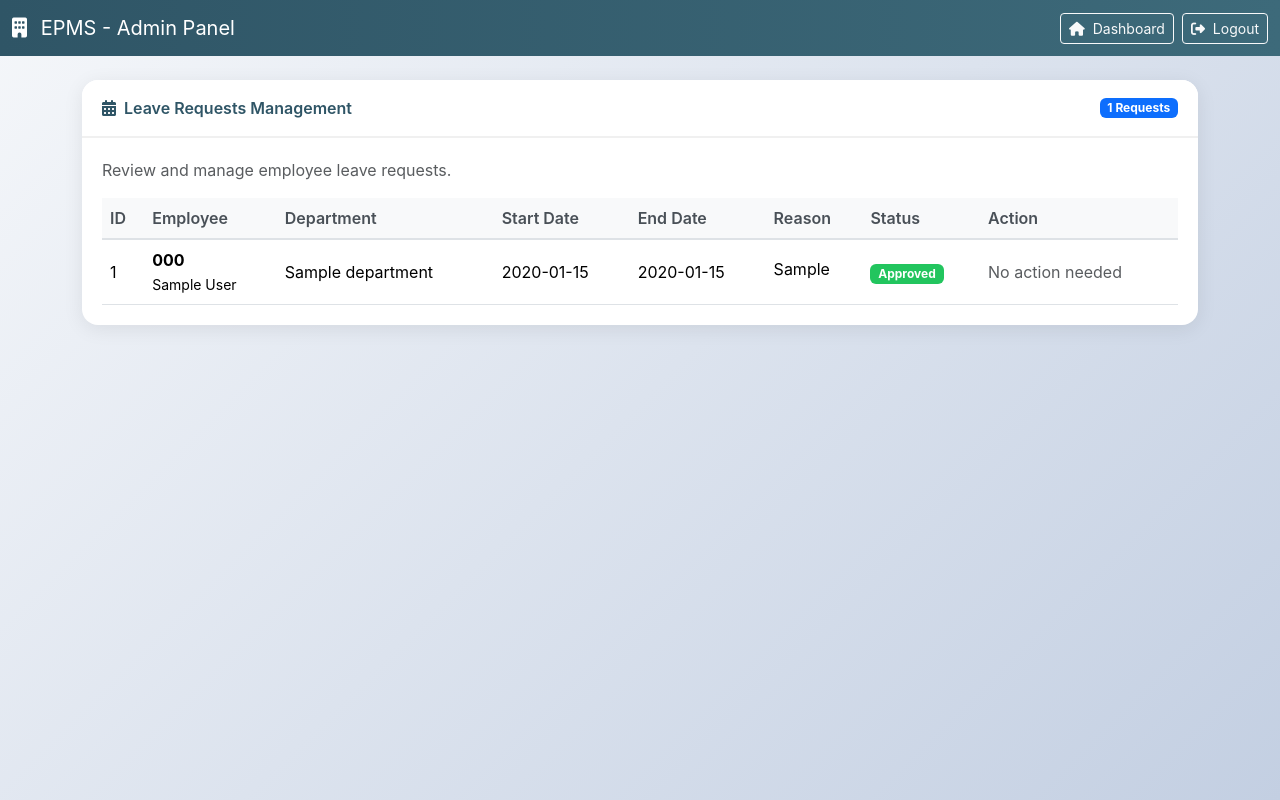
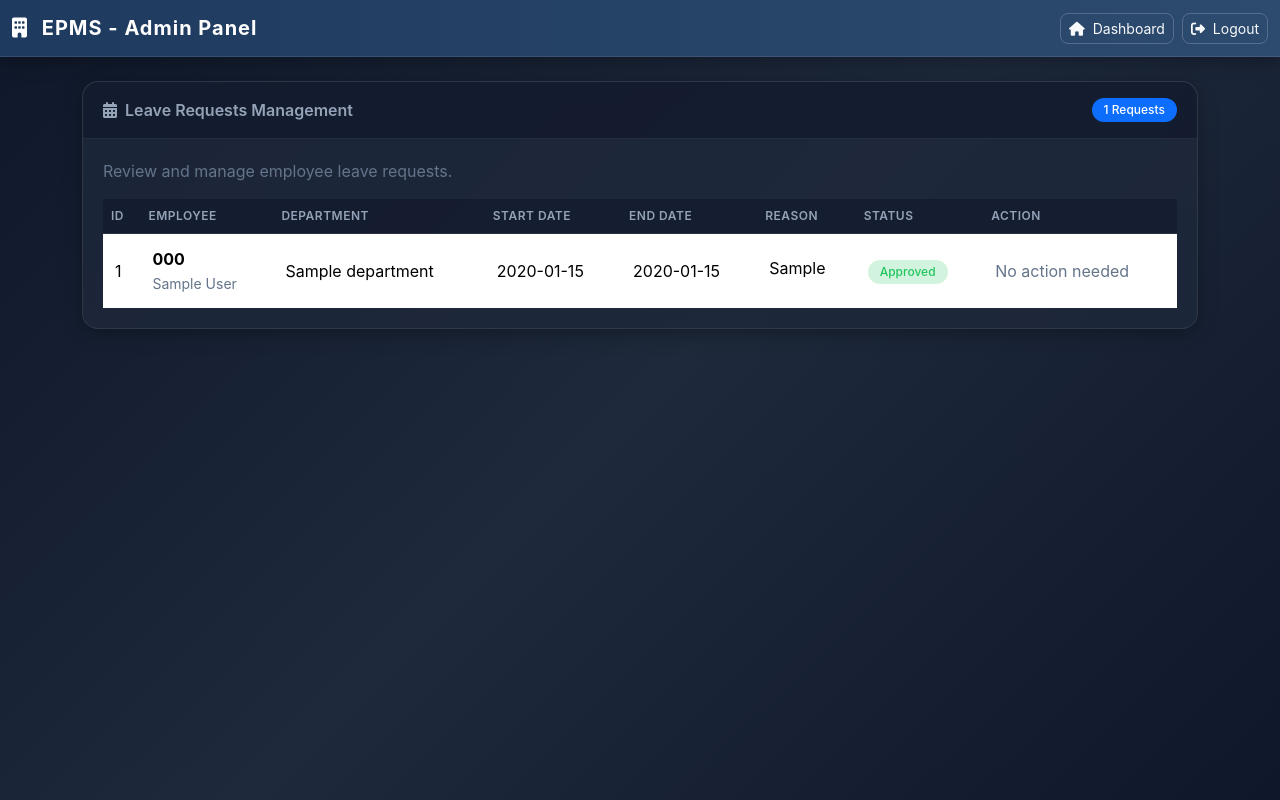
Before and after one commit to AyanMulani/EPMS12, a Flask app: page /admin/leave-requests in a window 1280 px wide. Run offline with Flask 3, Linux system fonts and the light colour scheme; a user stored in the database is signed in; tables that the repository leaves empty hold one stand-in row (values such as "Sample post").

Commit message:
Update admin_leave_requests.html

```diff
--- a/templates/admin_leave_requests.html
+++ b/templates/admin_leave_requests.html
@@ -9,84 +9,122 @@
 <link href="https://cdnjs.cloudflare.com/ajax/libs/font-awesome/6.4.2/css/all.min.css" rel="stylesheet">
 
 <style>
+/* ===== Dark Premium Theme ===== */
 body {
     font-family: -apple-system, BlinkMacSystemFont, 'Segoe UI', sans-serif;
-    background: linear-gradient(135deg, #f5f7fa 0%, #c3cfe2 100%);
+    background: linear-gradient(135deg, #0f172a 0%, #1e293b 50%, #0f172a 100%);
     min-height: 100vh;
+    color: #e2e8f0;
 }
 
 .navbar {
-    background: linear-gradient(90deg, #2f5566, #3d6a7a) !important;
+    background: linear-gradient(90deg, #1e3a5f 0%, #2d4a6f 100%) !important;
+    box-shadow: 0 4px 20px rgba(0,0,0,0.3);
+    border-bottom: 1px solid rgba(255,255,255,0.1);
+}
+
+.navbar-brand {
+    font-weight: 700;
+    letter-spacing: 1px;
 }
 
 .card {
-    border: none;
+    border: 1px solid rgba(255,255,255,0.08);
     border-radius: 16px;
-    box-shadow: 0 4px 20px rgba(0,0,0,0.08);
+    background: rgba(30, 41, 59, 0.8);
+    backdrop-filter: blur(10px);
+    box-shadow: 0 4px 20px rgba(0,0,0,0.3);
     margin-bottom: 20px;
 }
 
 .card-header {
-    background: white;
-    border-bottom: 2px solid #f0f0f0;
+    background: rgba(15, 23, 42, 0.6);
+    border-bottom: 1px solid rgba(255,255,255,0.08);
     border-radius: 16px 16px 0 0 !important;
     font-weight: 600;
-    color: #2f5566;
+    color: #94a3b8;
     padding: 16px 20px;
 }
 
 .card-body {
     padding: 20px;
+    color: #e2e8f0;
 }
 
+/* ===== Buttons ===== */
 .btn-primary {
-    background: linear-gradient(90deg, #3b82f6, #2563eb);
+    background: linear-gradient(135deg, #3b82f6 0%, #2563eb 100%);
     border: none;
     border-radius: 10px;
     padding: 8px 16px;
+    font-weight: 500;
 }
 
 .btn-primary:hover {
-    background: linear-gradient(90deg, #2563eb, #1d4ed8);
+    background: linear-gradient(135deg, #2563eb 0%, #1d4ed8 100%);
 }
 
 .btn-success {
-    background: linear-gradient(90deg, #22c55e, #16a34a);
+    background: linear-gradient(135deg, #22c55e 0%, #16a34a 100%);
     border: none;
     border-radius: 10px;
     padding: 8px 16px;
+    font-weight: 500;
 }
 
 .btn-success:hover {
-    background: linear-gradient(90deg, #16a34a, #15803d);
+    background: linear-gradient(135deg, #16a34a 0%, #15803d 100%);
 }
 
 .btn-danger {
-    background: linear-gradient(90deg, #ef4444, #dc2626);
+    background: linear-gradient(135deg, #ef4444 0%, #dc2626 100%);
     border: none;
     border-radius: 10px;
     padding: 8px 16px;
+    font-weight: 500;
 }
 
 .btn-danger:hover {
-    background: linear-gradient(90deg, #dc2626, #b91c1c);
+    background: linear-gradient(135deg, #dc2626 0%, #b91c1c 100%);
 }
 
+.btn-outline-light {
+    border-radius: 8px;
+    border: 1px solid rgba(255,255,255,0.2);
+}
+
+.btn-outline-light:hover {
+    background: rgba(255,255,255,0.1);
+    border-color: rgba(255,255,255,0.3);
+}
+
+/* ===== Tables ===== */
 .table {
     margin-bottom: 0;
+    color: #e2e8f0;
 }
 
 .table thead th {
-    background: #f8f9fa;
-    border-bottom: 2px solid #dee2e6;
-    color: #495057;
+    background: rgba(15, 23, 42, 0.6);
+    border-bottom: 2px solid rgba(255,255,255,0.1);
+    color: #94a3b8;
     font-weight: 600;
+    text-transform: uppercase;
+    font-size: 12px;
+    letter-spacing: 0.5px;
 }
 
 .table td {
+    border-bottom: 1px solid rgba(255,255,255,0.05);
     vertical-align: middle;
+    padding: 12px;
 }
 
+.table tbody tr:hover {
+    background: rgba(59, 130, 246, 0.1);
+}
+
+/* ===== Status Badges ===== */
 .status-pending {
     color: #f59e0b;
     font-weight: 600;
@@ -102,20 +140,83 @@
     font-weight: 600;
 }
 
+.badge {
+    padding: 6px 12px;
+    border-radius: 20px;
+    font-weight: 500;
+}
+
 .badge-pending {
-    background-color: #f59e0b;
+    background-color: rgba(245, 158, 11, 0.2);
+    color: #f59e0b;
 }
 
 .badge-approved {
-    background-color: #22c55e;
+    background-color: rgba(34, 197, 94, 0.2);
+    color: #22c55e;
 }
 
 .badge-rejected {
-    background-color: #ef4444;
+    background-color: rgba(239, 68, 68, 0.2);
+    color: #ef4444;
 }
 
+/* ===== Alerts ===== */
 .alert {
     border-radius: 12px;
+    border: none;
+    padding: 12px 20px;
+}
+
+.alert-success {
+    background: rgba(34, 197, 94, 0.2);
+    color: #22c55e;
+}
+
+.alert-danger {
+    background: rgba(239, 68, 68, 0.2);
+    color: #ef4444;
+}
+
+.alert-warning {
+    background: rgba(245, 158, 11, 0.2);
+    color: #f59e0b;
+}
+
+.alert-info {
+    background: rgba(59, 130, 246, 0.2);
+    color: #3b82f6;
+}
+
+/* ===== Empty State ===== */
+.text-muted {
+    color: #64748b !important;
+}
+
+/* ===== Form Elements ===== */
+.form-select {
+    border-radius: 10px;
+    border: 1px solid rgba(255,255,255,0.1);
+    padding: 10px 14px;
+    background: #0f172a;
+    color: #e2e8f0;
+}
+
+.form-select:focus {
+    border-color: #3b82f6;
+    box-shadow: 0 0 0 3px rgba(59, 130, 246, 0.15);
+}
+
+.form-select option {
+    background: #0f172a;
+    color: #e2e8f0;
+}
+
+/* ===== Responsive ===== */
+@media (max-width: 768px) {
+    .card {
+        margin-bottom: 15px;
+    }
 }
 </style>
 </head>
@@ -181,7 +282,7 @@
                                     <td>{{ lr.id }}</td>
                                     <td>
                                         <strong>{{ lr.employee.emp_code }}</strong><br>
-                                        <small>{{ lr.employee.first_name }} {{ lr.employee.last_name }}</small>
+                                        <small class="text-muted">{{ lr.employee.first_name }} {{ lr.employee.last_name }}</small>
                                     </td>
                                     <td>{{ lr.employee.department.name if lr.employee.department else 'N/A' }}</td>
                                     <td>{{ lr.start_date.strftime('%Y-%m-%d') if lr.start_date else 'N/A' }}</td>
```
